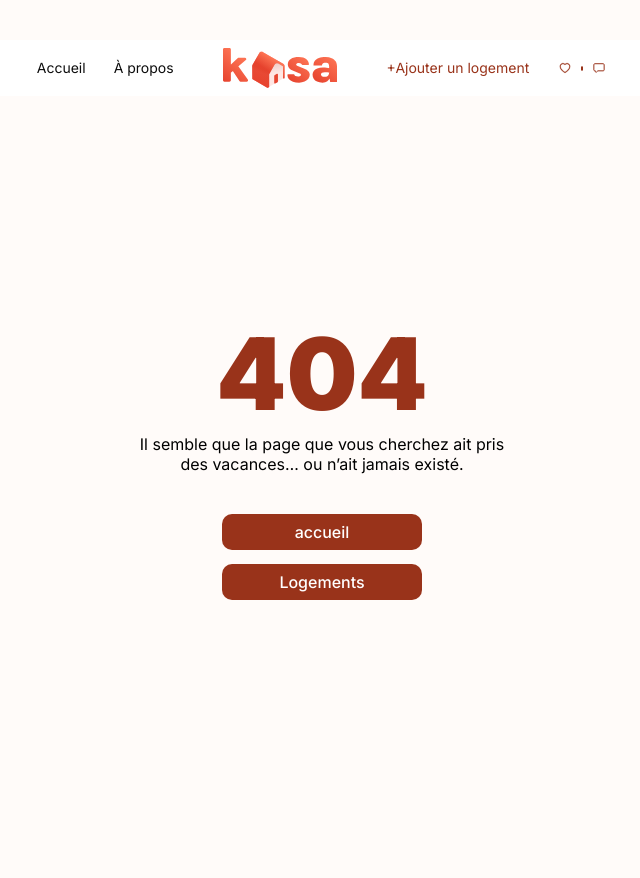
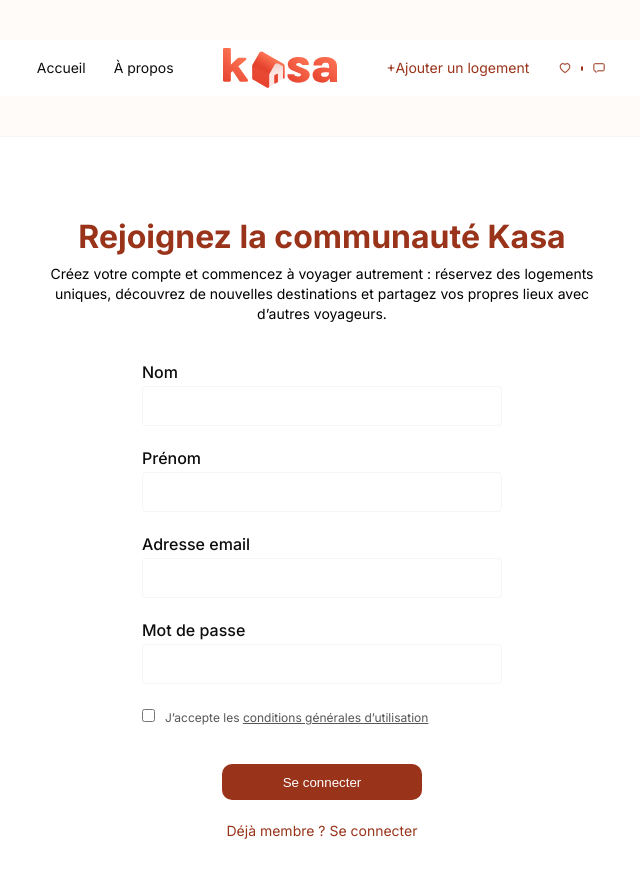
Before and after one commit to MarcoFormante/kasa, a Next.js app in the folder client/: page /inscription in a window 1280 px wide. Before the commit this address had no page. Shown: the top 878 px of the page, without its empty margins (318-958 px from the left). Before the commit the page ends 816 px from the top, so only its background shows below. Built offline with nearby package versions, Linux system fonts and the light colour scheme.

Commit message:
create register page

```diff
--- a/client/app/assets/styles/_helpers.scss
+++ b/client/app/assets/styles/_helpers.scss
@@ -35,3 +35,7 @@
 .m-auto{
     margin: auto;
 }
+
+.underline{
+    text-decoration: underline;
+}
--- a/client/app/assets/styles/index.css
+++ b/client/app/assets/styles/index.css
@@ -73,6 +73,10 @@ button {
 
 .m-auto {
   margin: auto;
+}
+
+.underline {
+  text-decoration: underline;
 }
 
 .header-nav {
@@ -919,12 +923,12 @@ button {
   }
 }
 
-.login-page {
+.auth-page {
   display: flex;
   justify-content: center;
   align-items: center;
 }
-.login-page-container {
+.auth-page-container {
   width: 742px;
   height: 590px;
   background-color: #FFFFFF;
@@ -932,51 +936,77 @@ button {
   margin-top: 134.29px;
   padding: 80px;
 }
+@media screen and (max-width: 400px) {
+  .auth-page-container {
+    width: 100%;
+  }
+}
 @media screen and (max-width: 1024px) {
-  .login-page-container {
+  .auth-page-container {
     margin-top: 93.64px;
     padding: 32px 16px;
   }
 }
-.login-page p {
+.auth-page .auth-form {
+  display: flex;
+  flex-direction: column;
+  gap: 22px;
+}
+.auth-page p {
   color: #000;
   font-size: 14px;
   line-height: 143%;
   display: flex;
   flex-direction: column;
   margin-top: 8px;
+  text-align: center;
 }
 @media screen and (max-width: 420px) {
-  .login-page p {
+  .auth-page p {
     display: block;
   }
 }
-.login-page form {
+.auth-page form {
   margin-top: 38px;
   margin-bottom: 22px;
+  max-width: 360px;
+  margin-inline: auto;
 }
-.login-page form .input-container {
+.auth-page form .input-container {
   display: flex;
   flex-direction: column;
   gap: 4px;
-  max-width: 360px;
   margin: auto;
+  width: 360px;
 }
-.login-page form .input-container-last {
+@media screen and (max-width: 400px) {
+  .auth-page form .input-container {
+    width: 100%;
+  }
+}
+.auth-page form .input-container label {
+  color: #0D0D0D;
+  font-weight: 500;
+}
+.auth-page form .input-container-last {
   margin-top: 22px;
 }
-.login-page form .input-container input {
+.auth-page form .input-container input {
   height: 40px;
   border-radius: 4px;
   padding-left: 8px;
   border: 1px solid #F5F5F5;
   background-color: #FFFFFF;
+  width: 100%;
 }
-.login-page form button {
+.auth-page form button {
   margin-top: 38px;
   height: 36px;
 }
-.login-page .actions-container {
+.auth-page form .btn-container-inscription button {
+  margin-top: 16px;
+}
+.auth-page .actions-container {
   display: flex;
   flex-direction: column;
   gap: 12px;
@@ -984,6 +1014,26 @@ button {
   font-size: 14px;
   color: #99331A;
 }
-.login-page .actions-container a {
+.auth-page .actions-container a {
   color: #99331A;
+}
+.auth-page-inscription .auth-page-container {
+  height: 797px;
+  margin-top: 40px;
+}
+@media screen and (max-width: 400px) {
+  .auth-page-inscription .auth-page-container {
+    height: 100%;
+  }
+}
+.auth-page-conditions-checkbox-container {
+  width: 100%;
+}
+.auth-page-conditions-checkbox-container label {
+  font-size: 12px;
+  color: #565656;
+  margin-left: 10px;
+}
+.auth-page .actions-container-inscription {
+  margin-top: 22px;
 }/*# sourceMappingURL=index.css.map */
--- a/client/app/assets/styles/pages/_login.scss
+++ b/client/app/assets/styles/pages/_auth.scss
@@ -1,4 +1,4 @@
-.login-page{
+.auth-page{
     display: flex;
     justify-content: center;
     align-items: center;
@@ -11,10 +11,21 @@
         margin-top: 134.29px;
         padding: 80px;
 
+
+        @media screen and (max-width:400px) {
+                width: 100%;
+        }
+
         @media screen and (max-width:1024px) {
             margin-top: 93.64px;
             padding: 32px 16px;
         }
+    }
+
+    .auth-form{
+        display: flex;
+        flex-direction: column;
+        gap: 22px;
     }
 
     p{
@@ -24,6 +35,7 @@
         display: flex;
         flex-direction: column;
         margin-top: 8px;
+        text-align: center;
 
         @media screen and (max-width:420px) {
             display: block;
@@ -33,13 +45,25 @@
     form{
         margin-top: 38px;
         margin-bottom: 22px;
+        max-width: 360px;
+        margin-inline: auto;
+
 
         .input-container{
             display: flex;
             flex-direction: column;
             gap: 4px;
-            max-width: 360px;
             margin: auto;
+            width: 360px;
+
+            @media screen and (max-width:400px) {
+                    width: 100%;
+            }
+
+            label{
+                color: $black;
+                font-weight: 500;
+            }
 
             &-last{
                 margin-top: 22px;
@@ -51,12 +75,19 @@
                 padding-left: 8px;
                 border: 1px solid $light_grey;
                 background-color: $white;
+                width: 100%;
             }
         }
 
         button{
             margin-top: 38px;
             height: 36px;
+        }
+
+        .btn-container-inscription{
+            button{
+                margin-top: 16px;
+            }
         }
     }
 
@@ -72,4 +103,29 @@
             color: $main_red;
         }
     }
+
+    &-inscription{
+        .auth-page-container{
+            height: 797px;
+            margin-top: 40px;
+
+            @media screen and (max-width:400px) {
+                    height: 100%;
+            }
+        }
+    }
+
+    &-conditions-checkbox-container{
+        width: 100%;
+
+        label{
+            font-size: 12px;
+            color: $dark_grey;
+            margin-left: 10px;
+        }
+    }
+
+    .actions-container-inscription{
+        margin-top: 22px;
+    }
 }
--- a/client/app/assets/styles/pages/_pages.scss
+++ b/client/app/assets/styles/pages/_pages.scss
@@ -4,4 +4,4 @@
 @import "./ajout";
 @import "./logement";
 @import "./favoris";
-@import "./login";
+@import "./auth";
--- /dev/null
+++ b/client/app/inscription/page.jsx
@@ -0,0 +1,47 @@
+import Link from "next/link";
+import { Button } from "../components/Button/Button";
+import { Heading } from "../components/Heading/Heading";
+import { Paragraph } from "../components/Paragraph/Paragraph";
+
+export default function Inscription(){
+    return (
+        <main className="auth-page auth-page-inscription">
+            <div className="auth-page-container">
+                <Heading
+                    text={"Rejoignez la communauté Kasa"}
+                />
+                <Paragraph text={`Créez votre compte et commencez à voyager autrement : réservez des logements uniques, découvrez de nouvelles destinations et partagez vos propres lieux avec d’autres voyageurs.`}/>
+
+                <form className="auth-form">
+                    <div className="input-container">
+                        <label htmlFor="name">Nom</label>
+                        <input required type="name" name="name" id="name" />
+                    </div>
+                    <div className="input-container">
+                        <label htmlFor="surname">Prénom</label>
+                        <input required type="surname" name="surname" id="surname" />
+                    </div>
+                    <div className="input-container">
+                        <label htmlFor="email">Adresse email</label>
+                        <input required type="email" name="email" id="email" />
+                    </div>
+                    <div className="input-container">
+                        <label htmlFor="password">Mot de passe</label>
+                        <input required type="password" name="password" id="password" />
+                    </div>
+                    <div className="auth-page-conditions-checkbox-container">
+                        <input type="checkbox" name="acceptConditions" id="acceptConditions" />
+                        <label htmlFor="acceptConditions">J’accepte les <span role="button" className="underline">conditions générales d’utilisation</span></label>
+                    </div>
+                    <div className="btn-container-inscription">
+                        <Button styles="w-230 m-auto" type={"btn-main-red"} label={"Se connecter"}/>
+                    </div>
+                </form>
+                <div className="actions-container actions-container-inscription">
+                    <Link href={"/login"}>Déjà membre ? Se connecter</Link>
+                </div>
+
+            </div>
+        </main>
+    )
+}
```
Also changed, not shown: client/app/login/page.jsx (+4 -4 lines), 1 other file (tests, documents, lock files or other folders).
